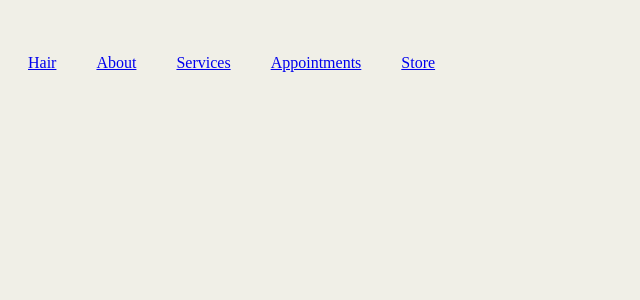
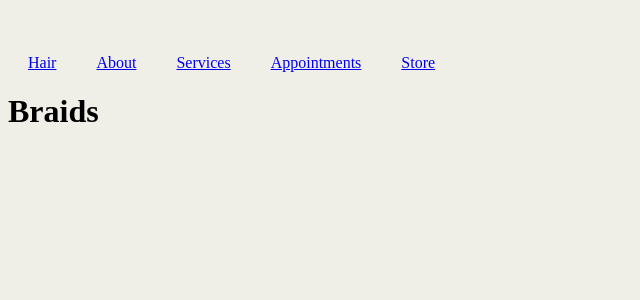
Before and after one commit to SilentStorm227/FaNatural, a React (Vite) app: page /braids in a window 1280 px wide. Shown: the top 300 px of the page, without its empty margins (0-640 px from the left). Built offline with nearby package versions, Linux system fonts and the light colour scheme.

Commit message:
serivices

```diff
--- a/src/App.jsx
+++ b/src/App.jsx
@@ -7,6 +7,7 @@ import Store from "./components/pages/Store";
 import Appointment from "./components/pages/Appointment";
 import Signup from "./components/pages/Signup";
 import Login from "./components/pages/Login";
+import Braids from "./components/pages/Braids";
 
 function App(){
     return(
@@ -22,6 +23,7 @@ function App(){
                 <Route path="/appointments" element={<Appointment />} />
                 <Route path="/signup" element={<Signup />} />
                 <Route path="/login" element={<Login />} />
+                <Route path="/braids" element={<Braids />} />
             </Routes>
 
             </Router>
--- /dev/null
+++ b/src/components/pages/Braids.jsx
@@ -0,0 +1,13 @@
+import React from "react";
+
+function Braids(){
+    return(
+        <div>
+            <div className="top">
+                <h1>Braids</h1>
+            </div>
+        </div>
+    )
+}
+
+export default Braids;
--- a/src/components/pages/Login.jsx
+++ b/src/components/pages/Login.jsx
@@ -5,7 +5,7 @@ function Login(){
     return(
         <div>
             <div className="toptext">
-                <h1>Logim</h1>
+                <h1>Login</h1>
             </div>
 
             <div className="content">
```
Also changed, not shown: src/components/pages/Products.jsx (added, +13 -0 lines), src/components/pages/Treatment.jsx (added, +13 -0 lines), src/components/pages/Wigcare.jsx (added, +13 -0 lines).
